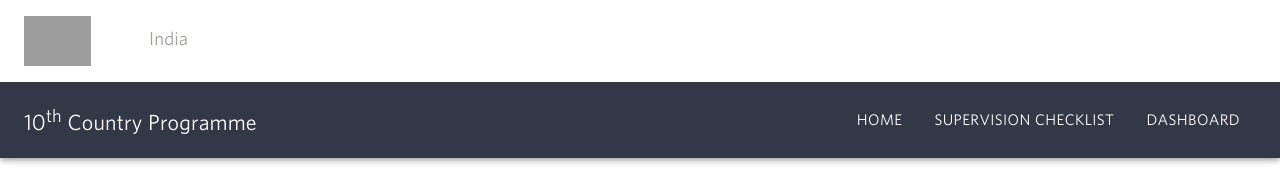
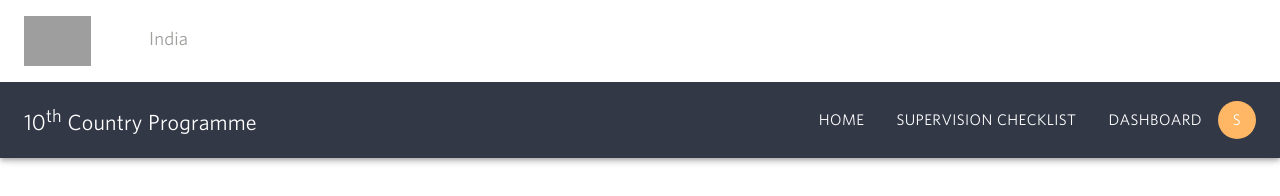
Before and after one commit to NimeshAtDure/kobotoolsignoff, a React (Create React App) app: page /signoff in a window 1280 px wide. Shown: the top 196 px of the page. Built offline with nearby package versions, Linux system fonts and the light colour scheme; no server answers; sample sign-in values are in the browser's storage; grey boxes are pictures that could not be loaded.

Commit message:
Log out flow added

```diff
--- a/src/App.css
+++ b/src/App.css
@@ -594,3 +594,9 @@ input:-webkit-autofill:active {
 .thematictabbody{
   min-height: calc(100vh - 200px) !important;
 }
+
+.navbardiv{
+  display: flex !important;
+  align-items: center !important;
+  justify-content: center !important;
+}
--- a/src/Appnavbar.js
+++ b/src/Appnavbar.js
@@ -9,17 +9,121 @@ import { Grid } from '@mui/material';
 import Toolbar from '@mui/material/Toolbar';
 import Typography from '@mui/material/Typography';
 import MenuIcon from '@mui/icons-material/Menu';
+import Menu from '@mui/material/Menu';
+import MenuItem from '@mui/material/MenuItem';
+import Button from '@mui/material/Button';
+import List from '@mui/material/List';
+import Dialog from '@mui/material/Dialog';
+import { useNavigate } from "react-router-dom";
+import { useSelector, useDispatch } from 'react-redux'
+import { settoken,setdata } from './Reducers/appReducer';
 
 const drawerWidth = 240;
 
 export default function Appnavbar(props) {
     const { window } = props;
     const [mobileOpen, setMobileOpen] = React.useState(false);
+    const [user, setuser] = React.useState(null)
+    const [btnvisible,setbtnvisible] = React.useState(false)
+    const [menuopen, setmenuopen] = React.useState(false)
+    const [anchorEl, setAnchorEl] = React.useState(null);
+    const [formlink,setformlink] = React.useState('')
 
+    const dispatch = useDispatch()
+    const navigate = useNavigate();
+
+    React.useEffect(()=>{
+        setTimeout(() => {
+            if(sessionStorage.getItem("user")){
+                var details = JSON.parse(sessionStorage.getItem("user"))
+                setuser(details)
+                setbtnvisible(details?.username.toLowerCase().includes("admin") || details?.username.toLowerCase().includes("kaushik"))
+            }
+        }, 2000);
+    },[])
+
+
+    const openMenu = (event) => {
+        setAnchorEl(event.currentTarget);
+        setmenuopen(true)
+    }
+
+    const closeMenu = () => {
+        setmenuopen(false)
+        setAnchorEl(null);
+    }
+
+    const Logout = () => {
+        sessionStorage.setItem('token', "")
+        sessionStorage.setItem('user', "")
+        dispatch(settoken(""))
+        navigate("/login")
+    }
 
     const handleDrawerToggle = () => {
         setMobileOpen((prevState) => !prevState);
     };
+
+    const handleClose = () => {
+        setformlink("");
+    };
+
+    const navItems = (
+        <List>
+            {props.navItems.home && <Button variant="outlined" className='viewbtn mt-0 dbbutton' onClick={() => navigate("/")}>Home</Button>}
+            {props.navItems.supchck && <Button variant="outlined" className='viewbtn mt-0 dbbutton' onClick={()=>setformlink("https://ee.rbmgateway.org/x/QCgXLb2v")}>Supervision Checklist</Button>}
+            {props.navItems.dashb && <Button variant="outlined" className='viewbtn mt-0 dbbutton' ><a href={"http://dashboard.rbmgateway.org:8088/superset/dashboard/11/?native_filters_key=Sn0k7O0XzuJ6IEkSzzbdggNIEah2YccuBHtPw6uleOWIyfojOlxyqsOxoOW2RLiF"} target="_blank">Dashboard</a></Button>}
+        </List>
+    );
+
+    const ProfileDiv = (
+        <>
+        {user && <><Button
+            id="basic-button"
+            className='profilebtn'
+            aria-controls={menuopen ? 'basic-menu' : undefined}
+            aria-haspopup="true"
+            aria-expanded={menuopen ? 'true' : undefined}
+            onClick={openMenu}
+        >
+            {user?.username[0]}
+        </Button>
+            <Menu
+                id="basic-menu"
+                anchorEl={anchorEl}
+                open={menuopen}
+                onClose={closeMenu}
+                MenuListProps={{
+                    'aria-labelledby': 'basic-button',
+                }}
+                className='profmenu'
+            >
+                <Grid container className='profilecontainer'>
+                    <Grid item xs={3}>
+                        <div className='proficondiv'>
+                            <p className='proficon'>
+                                <span>{user?.username[0]}</span>
+                            </p>
+                        </div>
+                    </Grid>
+                    <Grid item xs={9}>
+                        <p className='profusrname'>
+                            {user?.username}
+                        </p>
+                        <p className='profusremail'>
+                            {user?.email}
+                        </p>
+                    </Grid>
+                </Grid>
+
+                {btnvisible && <MenuItem className='profmenubtn' ><a href={"https://kf.rbmgateway.org/#/forms"} target="_blank">Admin Panel</a></MenuItem>}
+                {btnvisible && <MenuItem className='profmenubtn' onClick={() => navigate("/signoff")}>Sign Off</MenuItem>}
+                <MenuItem className='profmenubtn' onClick={Logout}>Logout</MenuItem>
+            </Menu>
+        </>
+        }
+        </>
+    )
 
     const drawer = (
         <Box onClick={handleDrawerToggle} sx={{ textAlign: 'left' }}>
@@ -27,7 +131,10 @@ export default function Appnavbar(props) {
                 <div className='Logodiv'></div>
             </Typography>
             <Divider />
-            {props.navItems}
+            <div >
+            {navItems}
+            {ProfileDiv}
+            </div>
         </Box>
     );
 
@@ -60,8 +167,9 @@ export default function Appnavbar(props) {
                     >
                        <p>10<sup>th</sup> Country Programme</p>
                                            </Typography>
-                    <Box sx={{ display: { xs: 'none', sm: 'block' } }}>
-                        {props.navItems}
+                    <Box className='navbardiv' sx={{ display: { xs: 'none', sm: 'block' } }}>
+                        {navItems}
+                        {ProfileDiv}
                     </Box>
                 </Toolbar>
             </AppBar>
@@ -83,6 +191,15 @@ export default function Appnavbar(props) {
                     {drawer}
                 </Drawer>
             </Box>
+            <Dialog
+                fullScreen
+                open={formlink.length>0}
+                onClose={handleClose}
+                className="Formviewdialog"
+                disableEscapeKeyDown
+            >
+                <iframe src={formlink} width="100%" height="100%" />
+            </Dialog>
         </>
     );
 
--- a/src/Dashboardview.js
+++ b/src/Dashboardview.js
@@ -115,16 +115,9 @@ function Dashboardview() {
       ).catch((err) => {console.log(err)});
   }
 
-    const navItems = (
-        <List>
-            <Button variant="outlined" className='viewbtn mt-0 dbbutton' onClick={()=>navigate("/")}>Home</Button>
-            <Button variant="outlined" className='viewbtn mt-0 dbbutton'><a href={"https://ee.rbmgateway.org/x/QCgXLb2v"} target="_blank">Supervision Checklist</a></Button>
-        </List>
-    );
-
     return (
         <div className="App">
-            <Appnavbar navItems={navItems} />
+            <Appnavbar navItems={{"home":true,"supchck":true,"dashb":false}} />
             <div id="superset-container"></div>
         </div>
     );
--- a/src/Formview.js
+++ b/src/Formview.js
@@ -7,7 +7,6 @@ import Typography from '@mui/material/Typography';
 import Button from '@mui/material/Button';
 import { Grid } from '@mui/material';
 import InputLabel from '@mui/material/InputLabel';
-import MenuItem from '@mui/material/MenuItem';
 import FormControl from '@mui/material/FormControl';
 import Select from '@mui/material/Select';
 import Dialog from '@mui/material/Dialog';
@@ -16,8 +15,7 @@ import { Oval } from "react-loader-spinner"
 import axios from "axios";
 import Appnavbar from './Appnavbar';
 import Footer from './Footer';
-import Menu from '@mui/material/Menu';
-import { useSelector, useDispatch } from 'react-redux'
+
 
 export default function Formview(props) {
     const { window } = props;
@@ -27,17 +25,13 @@ export default function Formview(props) {
     const [statedata, setstatedata] = React.useState([])
     const [ofcindc, setofcindc] = React.useState([])
     const [activestate, setactivestate] = React.useState('')
-    const [token, settoken] = React.useState(sessionStorage.getItem("token"))
+    const [usertoken, setusertoken] = React.useState(sessionStorage.getItem("token"))
     const [open, setopen] = React.useState(false)
     const [links, setlinks] = React.useState([])
     const [oilinks, setoilinks] = React.useState([])
     const [dense, setDense] = React.useState(false);
     const [loading, setloading] = React.useState(false)
     const [formlink, setformlink] = React.useState("")
-    const [menuopen, setmenuopen] = React.useState(false)
-    const [anchorEl, setAnchorEl] = React.useState(null);
-    const [user, setuser] = React.useState(null)
-    const dispatch = useDispatch()
 
     const navigate = useNavigate();
 
@@ -48,7 +42,7 @@ export default function Formview(props) {
             maxBodyLength: Infinity,
             url: 'https://kf.rbmgateway.org/api/v2/assets.json',
             headers: {
-                'Authorization': 'Token ' + token
+                'Authorization': 'Token ' + usertoken
             }
         };
 
@@ -79,7 +73,7 @@ export default function Formview(props) {
                         maxBodyLength: Infinity,
                         url: f.url,
                         headers: {
-                            'Authorization': 'Token ' + token
+                            'Authorization': 'Token ' + usertoken
                         }
                     };
 
@@ -103,9 +97,6 @@ export default function Formview(props) {
             .catch((error) => {
                 console.log(error);
             });
-        setTimeout(() => {
-            setuser(JSON.parse(sessionStorage.getItem("user")))
-        }, 2000);
     }, [])
 
     // const handleChange = (event) => {
@@ -186,79 +177,10 @@ export default function Formview(props) {
         setopen(false);
     };
 
-    const openMenu = (event) => {
-        setAnchorEl(event.currentTarget);
-        setmenuopen(true)
-    }
-
-    const closeMenu = () => {
-        setmenuopen(false)
-        setAnchorEl(null);
-    }
-
-    const Logout = () => {
-        sessionStorage.setItem('token', "")
-        sessionStorage.setItem('user', "")
-        // dispatch(settoken(""))
-        navigate("/login")
-    }
-
-    const navItems = (
-        <List>
-            <Button variant="outlined" className='viewbtn mt-0 dbbutton' onClick={() => navigate("/")}>Home</Button>
-            <Button variant="outlined" className='viewbtn mt-0 dbbutton'><a href={"https://ee.rbmgateway.org/x/QCgXLb2v"} target="_blank">Supervision Checklist</a></Button>
-            <Button variant="outlined" className='viewbtn mt-0 dbbutton' ><a href={"http://dashboard.rbmgateway.org:8088/superset/dashboard/11/?native_filters_key=Sn0k7O0XzuJ6IEkSzzbdggNIEah2YccuBHtPw6uleOWIyfojOlxyqsOxoOW2RLiF"} target="_blank">Dashboard</a></Button>
-            {user && <><Button
-                id="basic-button"
-                className='profilebtn'
-                aria-controls={menuopen ? 'basic-menu' : undefined}
-                aria-haspopup="true"
-                aria-expanded={menuopen ? 'true' : undefined}
-                onClick={openMenu}
-            >
-                {user?.username[0]}
-            </Button>
-                <Menu
-                    id="basic-menu"
-                    anchorEl={anchorEl}
-                    open={menuopen}
-                    onClose={closeMenu}
-                    MenuListProps={{
-                        'aria-labelledby': 'basic-button',
-                    }}
-                    className='profmenu'
-                >
-                    <Grid container className='profilecontainer'>
-                        <Grid item xs={3}>
-                            <div className='proficondiv'>
-                                <p className='proficon'>
-                                    <span>{user?.username[0]}</span>
-                                </p>
-                            </div>
-                        </Grid>
-                        <Grid item xs={9}>
-                            <p className='profusrname'>
-                                {user?.username}
-                            </p>
-                            <p className='profusremail'>
-                                {user?.email}
-                            </p>
-                        </Grid>
-                    </Grid>
-
-                    <MenuItem className='profmenubtn' ><a href={"https://kf.rbmgateway.org/#/forms"} target="_blank">Admin Panel</a></MenuItem>
-                    <MenuItem className='profmenubtn' onClick={() => navigate("/signoff")}>Sign Off</MenuItem>
-                    <MenuItem className='profmenubtn' >Logout</MenuItem>
-                </Menu>
-            </>
-            }
-        </List>
-    );
-
 
     return (
         <Box sx={{ display: 'flex' }}>
-            <Appnavbar navItems={navItems} />
+            <Appnavbar navItems={{"home":true,"supchck":true,"dashb":true}} />
             <Box component="main" className='MainContainer' sx={{ p: 0, width: '100%' }}>
                 <Toolbar />
                 <Grid container spacing={2}>
--- a/src/Loginpg.js
+++ b/src/Loginpg.js
@@ -70,7 +70,7 @@ export default function Loginpg(props) {
 
     return (
         <Box sx={{ display: 'flex' }}>
-            <Appnavbar/>
+            <Appnavbar navItems={{"home":false,"supchck":false,"dashb":false}} />
             <Box component="main" className='MainContainer loginpage' sx={{ p: 0, width: '100%' }}>
                 <Toolbar />
                 <Grid container spacing={2} className='loginpagemaindiv'>
--- a/src/Responsive.css
+++ b/src/Responsive.css
@@ -44,4 +44,8 @@
         max-width: 100% !important;
         flex-basis: 100% !important;
     }
+
+    .navbardiv{
+        display: none !important
+    }
 }
--- a/src/Signoff.js
+++ b/src/Signoff.js
@@ -190,17 +190,11 @@ function Signoff() {
         }
     ];
 
-    const navItems = (
-        <List>
-            <Button variant="outlined" className='viewbtn mt-0 dbbutton' onClick={()=>navigate("/")}>Home</Button>
-            <Button variant="outlined" className='viewbtn mt-0 dbbutton'><a href={"https://ee.rbmgateway.org/x/QCgXLb2v"} target="_blank">Supervision Checklist</a></Button>
-            <Button variant="outlined" className='viewbtn mt-0 dbbutton' ><a href={"http://dashboard.rbmgateway.org:8088/superset/dashboard/11/?native_filters_key=Sn0k7O0XzuJ6IEkSzzbdggNIEah2YccuBHtPw6uleOWIyfojOlxyqsOxoOW2RLiF"} target="_blank">Dashboard</a></Button>        </List>
-    );
 
     return (
         <>
         <div className="App">
-            <Appnavbar navItems={navItems} />
+            <Appnavbar navItems={{"home":true,"supchck":true,"dashb":true}} />
             <TabContext value={activetheme} >
                 <Box sx={{ borderBottom: 1, borderColor: 'divider' }} className="thematictab">
                     <TabList onChange={handlethemeChange} >
```
Also changed, not shown: src/Dashboardview1.js (+1 -8 lines).
